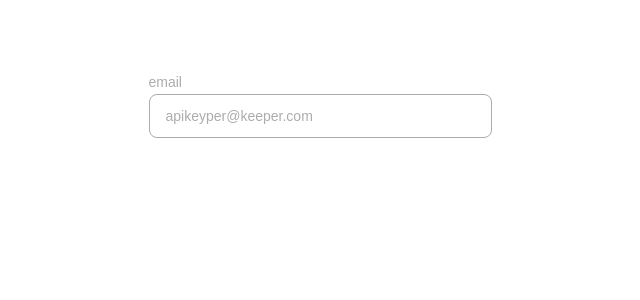
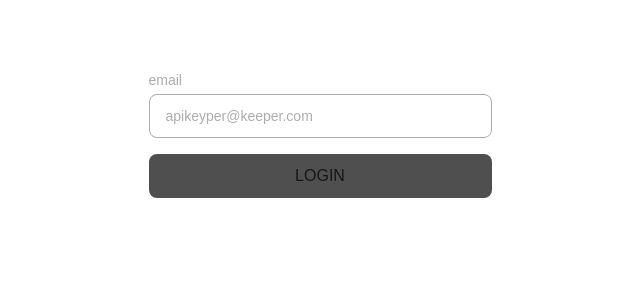
Before and after one commit to KwakOri/APIKeyPER-front, a Next.js app: page /test in a window 1280 px wide. Shown: the top 300 px of the page, without its empty margins (320-960 px from the left). Built offline with nearby package versions, Linux system fonts and the light colour scheme.

Commit message:
Feat: components/Button 작성

```diff
--- a/src/app/(root)/test/page.tsx
+++ b/src/app/(root)/test/page.tsx
@@ -1,11 +1,17 @@
+import Button from "@/components/Button";
 import Input from "@/components/Input";
 
 const page = () => {
   return (
     <div className="h-screen w-full flex justify-center items-center">
       <div className="w-[375px] h-[660px] bg-white">
-        <div className={"px-4"}>
-          <Input label="email" placeholder={"apikeyper@keeper.com"} />
+        <div className={"px-4 flex flex-col gap-4"}>
+          <Input
+            label="email"
+            id={"email"}
+            placeholder={"apikeyper@keeper.com"}
+          />
+          <Button>LOGIN</Button>
         </div>
       </div>
     </div>
--- /dev/null
+++ b/src/components/Button/Button.tsx
@@ -0,0 +1,18 @@
+import { ButtonHTMLAttributes, PropsWithChildren } from "react";
+
+interface ButtonProps extends ButtonHTMLAttributes<HTMLButtonElement> {}
+
+const Button = ({ children, ...props }: PropsWithChildren<ButtonProps>) => {
+  return (
+    <button
+      className={
+        "h-11 w-full bg-primary-75 rounded-lg flex justify-center items-center"
+      }
+      {...props}
+    >
+      {children}
+    </button>
+  );
+};
+
+export default Button;
--- /dev/null
+++ b/src/components/Button/index.ts
@@ -0,0 +1 @@
+export { default } from "./Button";
--- a/src/components/Input/Input.tsx
+++ b/src/components/Input/Input.tsx
@@ -2,19 +2,22 @@
 
 interface InputProps extends InputHTMLAttributes<HTMLInputElement> {
   label: string;
+  id: string;
 }
 
-const Input = ({ label, ...props }: InputProps) => {
+const Input = ({ id, label, ...props }: InputProps) => {
   return (
-    <div>
-      <label className={"text-sm text-primary-55"} htmlFor={label}>
-        {label}
-      </label>
+    <div className="flex flex-col gap-1 w-full h-full">
+      {label && (
+        <label className={"text-sm text-primary-55"} htmlFor={id}>
+          {label}
+        </label>
+      )}
       <input
         className={
           "text-sm h-11 w-full px-4 placeholder-primary-55 text-primary-75 rounded-lg border border-primary-55"
         }
-        id={label}
+        id={id}
         {...props}
       />
     </div>
```
